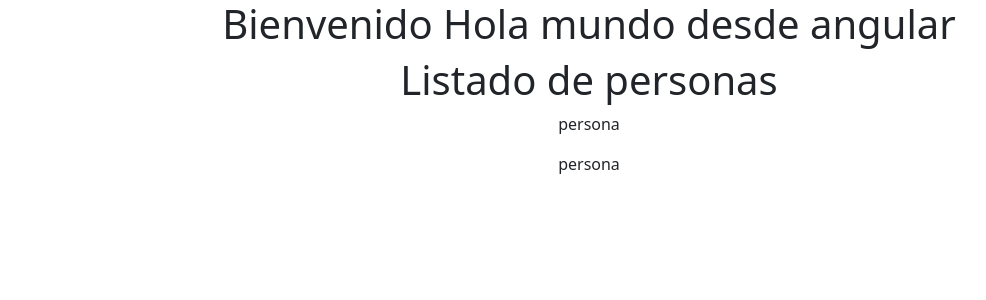
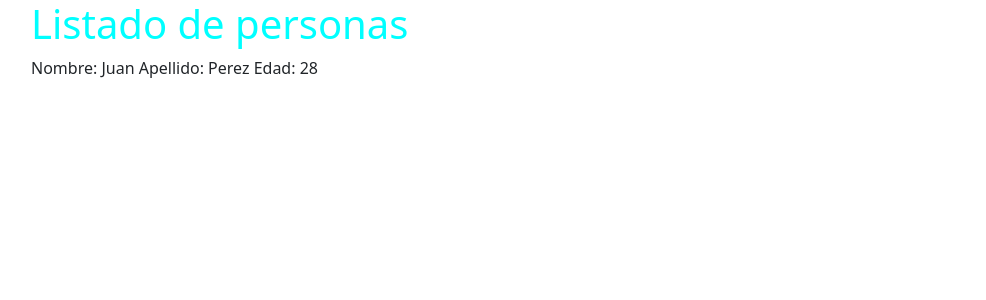
Before and after one commit to CarlosManchego343/CRUD-Angular, an Angular app: page / in a window 1280 px wide. Shown: the top 300 px of the page, without its empty margins (51-1037 px from the left). Built offline with nearby package versions, Linux system fonts and the light colour scheme.

Commit message:
Update-Interpolation of person-CMMP

```diff
--- a/src/app/app.component.html
+++ b/src/app/app.component.html
@@ -1,7 +1 @@
-
-<div style="text-align: center;">
-    <h1>Bienvenido {{ titulo }}</h1>
-    <app-personas></app-personas>
-    <app-persona></app-persona>
-    <app-persona></app-persona>
-</div>
+<app-personas></app-personas>
--- a/src/app/persona/persona.component.html
+++ b/src/app/persona/persona.component.html
@@ -1 +1,5 @@
-<p>persona</p>
+<p>
+    Nombre: {{ nombre }}
+    Apellido: {{ apellido }}
+    Edad: {{ edad }}
+</p>
--- a/src/app/persona/persona.component.ts
+++ b/src/app/persona/persona.component.ts
@@ -7,4 +7,13 @@ import { Component } from '@angular/core';
 })
 export class PersonaComponent {
 
+  nombre: string = "Juan";
+  apellido: string = "Perez";
+  edad: number = 28
+  //private edad: number = 28
+
+  // getEdad(): number{
+  //   return this.edad
+  // }
+
 }
--- /dev/null
+++ b/src/app/personas/personas.component.css
@@ -0,0 +1,3 @@
+h1 {
+    color: aqua;
+}
--- a/src/app/personas/personas.component.html
+++ b/src/app/personas/personas.component.html
@@ -1 +1,8 @@
-<h1>Listado de personas</h1>
+<div class="container">
+    <div class="row">
+        <div class="col">
+            <h1>Listado de personas</h1>
+            <app-persona></app-persona>
+        </div>
+    </div>
+</div>
--- a/src/app/personas/personas.component.ts
+++ b/src/app/personas/personas.component.ts
@@ -2,7 +2,8 @@ import { Component } from "@angular/core";
 
 @Component({
     selector: 'app-personas',
-    templateUrl: './personas.component.html'
+    templateUrl: './personas.component.html',
+    styleUrls: ['./personas.component.css']
 })
 export class PersonasComponent {
 
```
